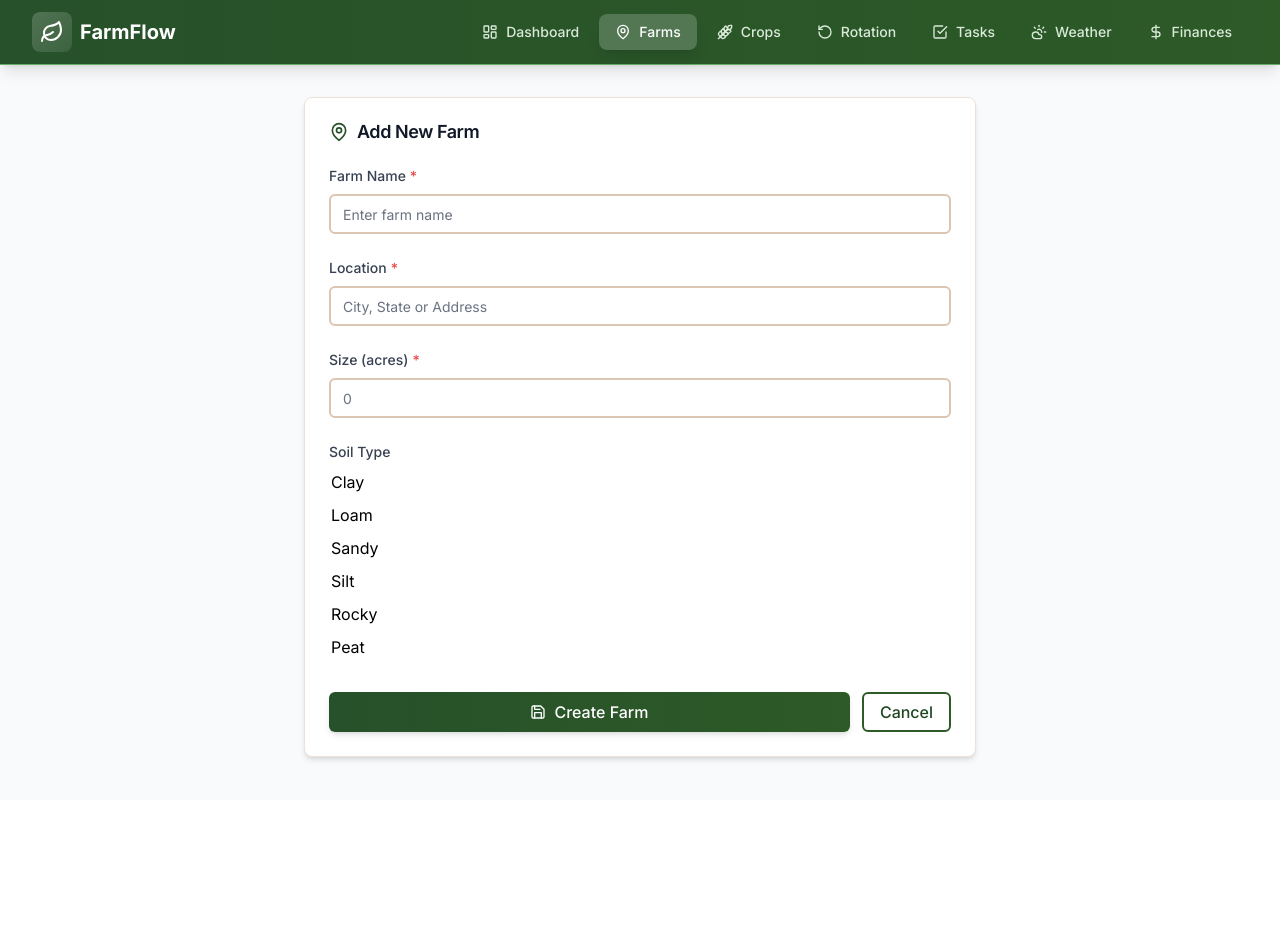
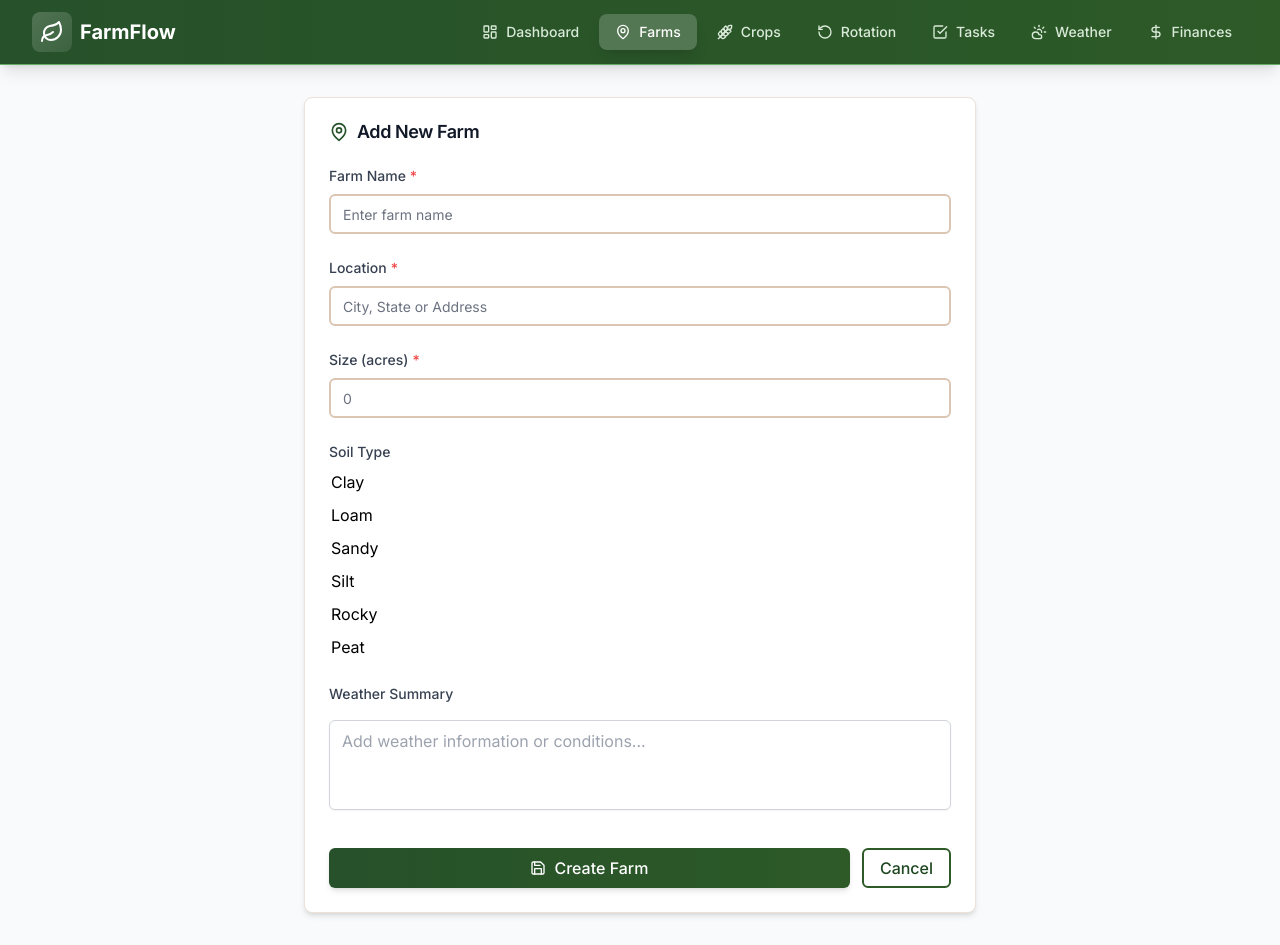
Before and after one commit to apper-canvas/farmflowmotion, a React (Vite) app: page /farms in a window 1280 px wide. Both pictures are taken after typing "Sample" into the empty fields and a click on the button "Add Farm". Before the commit the page ends 800 px from the top, so only its background shows below. Built offline with nearby package versions, Linux system fonts and the light colour scheme.

Commit message:
Add Weather Summary field to Farm form with textarea input and service integration

```diff
--- a/src/components/organisms/FarmForm.jsx
+++ b/src/components/organisms/FarmForm.jsx
@@ -6,11 +6,12 @@ import ApperIcon from "@/components/ApperIcon";
 import { toast } from "react-toastify";
 
 const FarmForm = ({ farm, onSubmit, onCancel, isEdit = false }) => {
-  const [formData, setFormData] = useState({
+const [formData, setFormData] = useState({
     name: "",
     location: "",
     size: "",
-    soilType: "loam"
+    soilType: "loam",
+    weatherSummary: ""
   });
 
   const [errors, setErrors] = useState({});
@@ -21,7 +22,8 @@ const FarmForm = ({ farm, onSubmit, onCancel, isEdit = false }) => {
         name: farm.name || "",
         location: farm.location || "",
         size: farm.size?.toString() || "",
-        soilType: farm.soilType || "loam"
+soilType: farm.soilType || "loam",
+        weatherSummary: farm.weatherSummary || ""
       });
     }
   }, [farm, isEdit]);
@@ -53,12 +55,12 @@ const FarmForm = ({ farm, onSubmit, onCancel, isEdit = false }) => {
       return;
     }
 
-    const farmData = {
+const farmData = {
       ...formData,
       size: parseFloat(formData.size),
+      weatherSummary: formData.weatherSummary.trim(),
       ...(isEdit ? { Id: farm.Id } : {})
     };
-
     onSubmit(farmData);
   };
 
@@ -124,6 +126,21 @@ const FarmForm = ({ farm, onSubmit, onCancel, isEdit = false }) => {
             <option value="silt">Silt</option>
             <option value="rocky">Rocky</option>
             <option value="peat">Peat</option>
+</FormField>
+
+          <FormField
+            label="Weather Summary"
+            error={errors.weatherSummary}
+            icon="CloudRain"
+            optional
+          >
+            <textarea
+              className="w-full px-3 py-2 border border-gray-300 rounded-md shadow-sm focus:ring-2 focus:ring-primary-500 focus:border-primary-500 transition-colors duration-200 resize-none"
+              rows={3}
+              placeholder="Add weather information or conditions..."
+              value={formData.weatherSummary}
+              onChange={(e) => handleChange('weatherSummary')(e.target.value)}
+            />
           </FormField>
         </CardContent>
 
--- a/src/services/api/farmService.js
+++ b/src/services/api/farmService.js
@@ -22,9 +22,10 @@ class FarmService {
   async create(farmData) {
     await this.delay();
     const newFarm = {
-      ...farmData,
+...farmData,
       Id: Math.max(...this.farms.map(f => f.Id), 0) + 1,
-      createdAt: new Date().toISOString()
+      createdAt: new Date().toISOString(),
+      weatherSummary: farmData.weatherSummary || ""
     };
     this.farms.push(newFarm);
     return { ...newFarm };
@@ -38,9 +39,10 @@ class FarmService {
     }
 
     this.farms[index] = {
-      ...this.farms[index],
+...this.farms[index],
       ...farmData,
-      Id: parseInt(id)
+      Id: parseInt(id),
+      weatherSummary: farmData.weatherSummary || ""
     };
 
     return { ...this.farms[index] };
```
